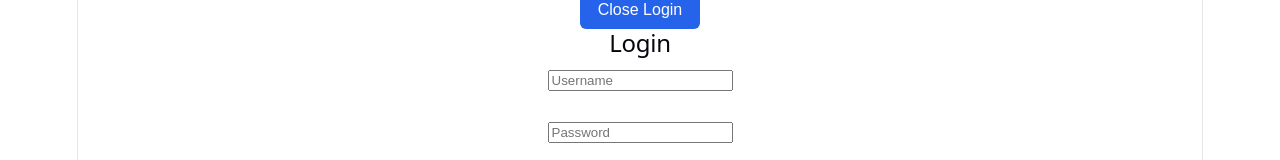
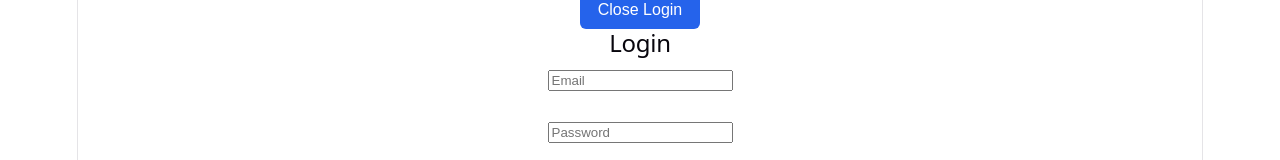
Before and after one commit to rakshithav2004/healthcare-microservices, a React (Vite) app in the folder healthcare-frontend/: page / in a window 1280 px wide. Both pictures are taken after a click on the button "Login". Shown: the part 272-432 px from the top of the page. Built offline with nearby package versions, Linux system fonts and the light colour scheme.

Commit message:
Use email in login form

```diff
--- a/healthcare-frontend/src/App.jsx
+++ b/healthcare-frontend/src/App.jsx
@@ -3,7 +3,7 @@ import "./App.css";
 
 function App() {
   const [showLogin, setShowLogin] = useState(false);
-  const [username, setUsername] = useState("");
+  const [email, setEmail] = useState("");
   const [password, setPassword] = useState("");
 
   function handleLoginClick() {
@@ -13,12 +13,12 @@ function App() {
   function handleSubmit(event) {
     event.preventDefault();
 
-    if (!username || !password) {
-      alert("Please enter both username and password.");
+    if (!email || !password) {
+      alert("Please enter both email and password.");
       return;
     }
 
-    alert(`Welcome, ${username}!`);
+    alert(`Welcome, ${email}!`);
   }
 
   return (
@@ -48,9 +48,10 @@ function App() {
           <form onSubmit={handleSubmit}>
             <input
               type="text"
-              placeholder="Username"
-              value={username}
-              onChange={(event) => setUsername(event.target.value)}
+              placeholder="Email"
+              value={email}
+              onChange={(event) => setEmail(event.target.value)}
+              required
             />
 
             <br />
@@ -61,6 +62,7 @@ function App() {
               placeholder="Password"
               value={password}
               onChange={(event) => setPassword(event.target.value)}
+              required
             />
 
             <br />
@@ -69,7 +71,7 @@ function App() {
             <button type="submit">Submit</button>
           </form>
 
-          {username && <p>Welcome, {username}!</p>}
+          {email && <p>Welcome, {email}!</p>}
         </section>
       )}
   </div>
```
